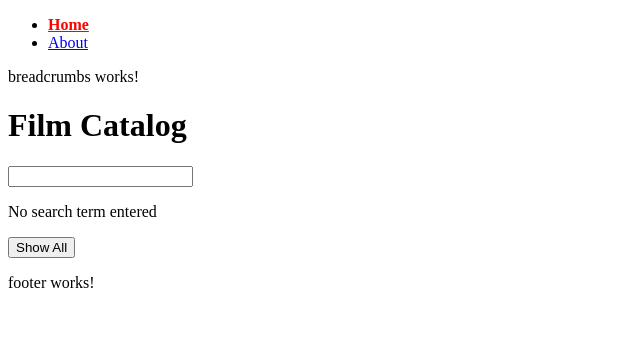
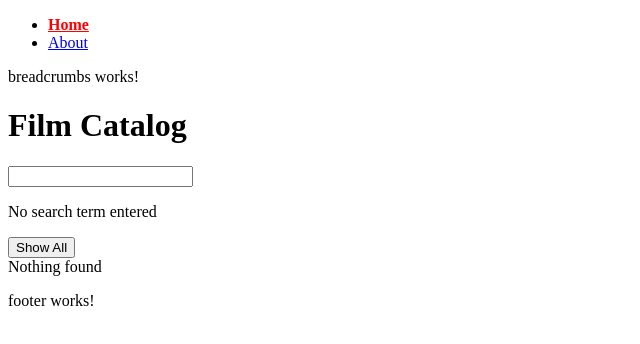
Before and after one commit to SoloSoft2000/angular-film-collection, an Angular app: page / in a window 1280 px wide. Both pictures are taken after a click on the button "Show Favorites". Shown: the top 344 px of the page, without its empty margins (0-640 px from the left). Built offline with nearby package versions, Linux system fonts and the light colour scheme.

Commit message:
feat: add autofocus directive and integrate with search  component

```diff
--- a/src/app/features/catalog/catalog.html
+++ b/src/app/features/catalog/catalog.html
@@ -1,22 +1,26 @@
 <div>
   <h1>Film Catalog</h1>
   <div>
-    <app-search-form [(searchTerm)]="searchTerm" />
+    <app-search-form [(searchTerm)]="searchTerm" [appAutofocus]="'input'" />
+
     <p>{{ searchTerm() ? `Search term: ${searchTerm()}` : 'No search term entered' }}</p>
+
   </div>
   <button (click)="isOnlyFavorites.set(!isOnlyFavorites())">
     {{ isOnlyFavorites() ? 'Show All' : 'Show Favorites' }}
   </button>
-  @for (film of films(); track film.id) {
+  @if (filteredFilms().length) {
+    @for (film of filteredFilms(); track film.id) {
       <div>
         <h2>{{ film.title }}</h2>
         <p>Year: {{ film.year }}</p>
         <p>Genre: {{ film.genre }}</p>
         <p>Rating: {{ film.rating }}</p>
-      <!-- <p>Duration: {{ film.duration }} minutes</p>
-            <p>{{ film.description }}</p> -->
         <img [src]="film.posterUrl" [alt]="film.title" />
         <button (click)="toggleFavorite(film.id)">fav</button>
       </div>
     }
+  } @else {
+    <div>Nothing found</div>
+  }
 </div>
--- a/src/app/features/catalog/catalog.ts
+++ b/src/app/features/catalog/catalog.ts
@@ -2,10 +2,11 @@ import { Component, computed, inject, signal, model } from '@angular/core';
 import { FilmService } from '../../core/services/film.service';
 import { FilmModel } from '../../core/models/film.model';
 import { SearchForm } from '../../shared/components/search-form/search-form';
+import { Autofocus } from "../../shared/directives/autofocus";
 
 @Component({
   selector: 'app-catalog',
-  imports: [SearchForm],
+  imports: [SearchForm, Autofocus],
   templateUrl: './catalog.html',
   styleUrl: './catalog.scss',
 })
@@ -20,6 +21,8 @@ export class Catalog {
       ? this.filmService.favoriteFilms$()
       : this.filmService.films$());
 
+  filteredFilms = computed<FilmModel[]>(() => this.films().filter(v => v.title.includes(this.searchTerm())));
+
   toggleFavorite(filmId: number): void {
     this.filmService.toggleFavorite(filmId);
   }
--- /dev/null
+++ b/src/app/shared/directives/autofocus.ts
@@ -0,0 +1,19 @@
+import { AfterViewInit, Directive, ElementRef, inject, input } from '@angular/core';
+
+@Directive({
+  selector: '[appAutofocus]',
+})
+export class Autofocus implements AfterViewInit {
+  private element = inject(ElementRef);
+  appAutofocus = input<string>('');
+
+  ngAfterViewInit(): void {
+    const selector = this.appAutofocus();
+    const parent = this.element.nativeElement;
+    if (selector) {
+      parent.querySelector(selector)?.focus();
+    } else {
+      parent.focus();
+    }
+  }
+}
```
Also changed, not shown: src/app/app.ts (line endings or trailing spaces), 1 other file (tests, documents, lock files or other folders). Lines whose indentation alone changed are shown as unchanged.
